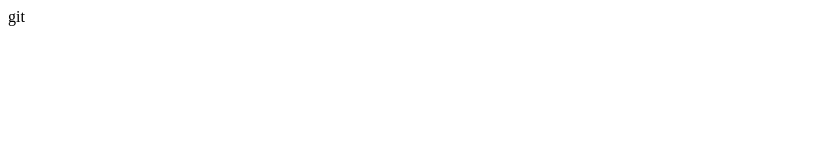
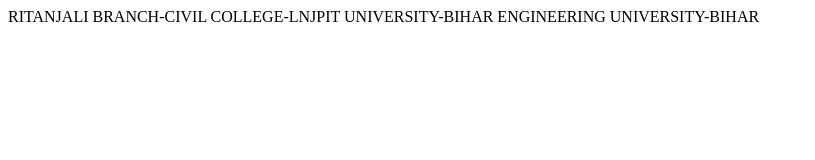
Before and after one commit to RITANJALI333/Learning_git, a plain HTML site: page Index.html in a window 1280 px wide. Shown: the whole page, without its empty margins (0-815 px from the left). Drawn offline with Linux system fonts and the light colour scheme.

Commit message:
my information

```diff
--- a/Index.html
+++ b/Index.html
@@ -7,6 +7,9 @@
     <title>Document</title>
 </head>
 <body>
-
-</body>git
+    RITANJALI
+    BRANCH-CIVIL
+    COLLEGE-LNJPIT
+    UNIVERSITY-BIHAR ENGINEERING UNIVERSITY-BIHAR
+</body>
 </html>
```
